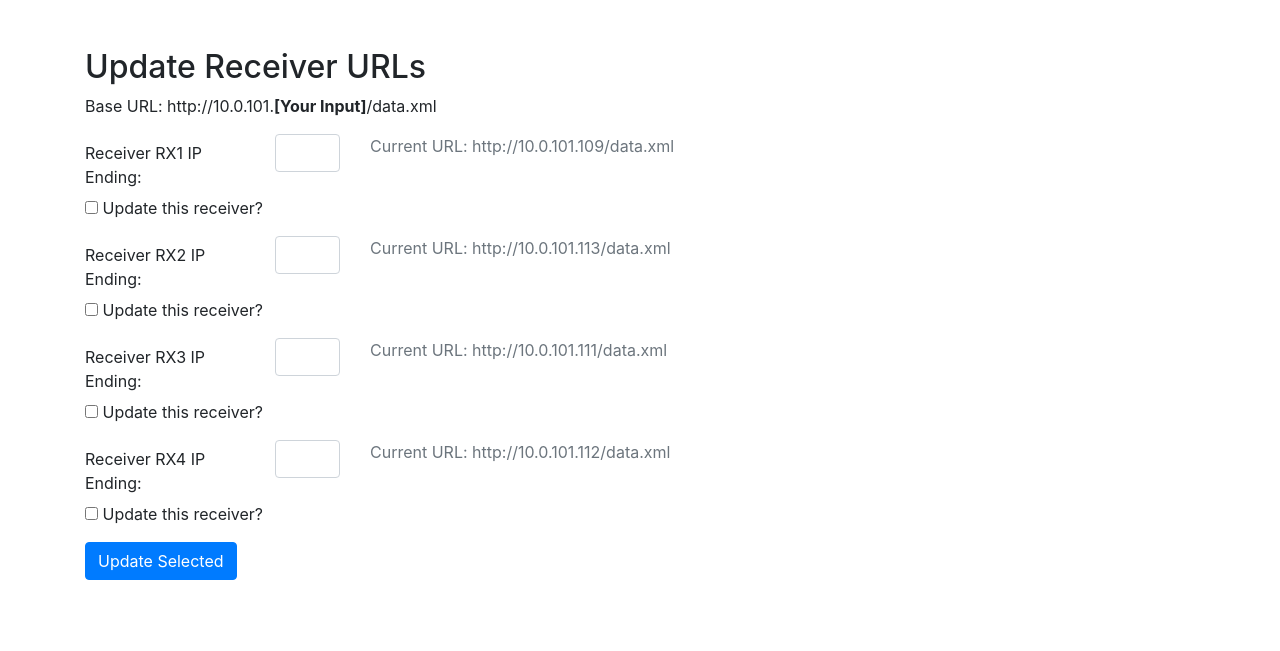
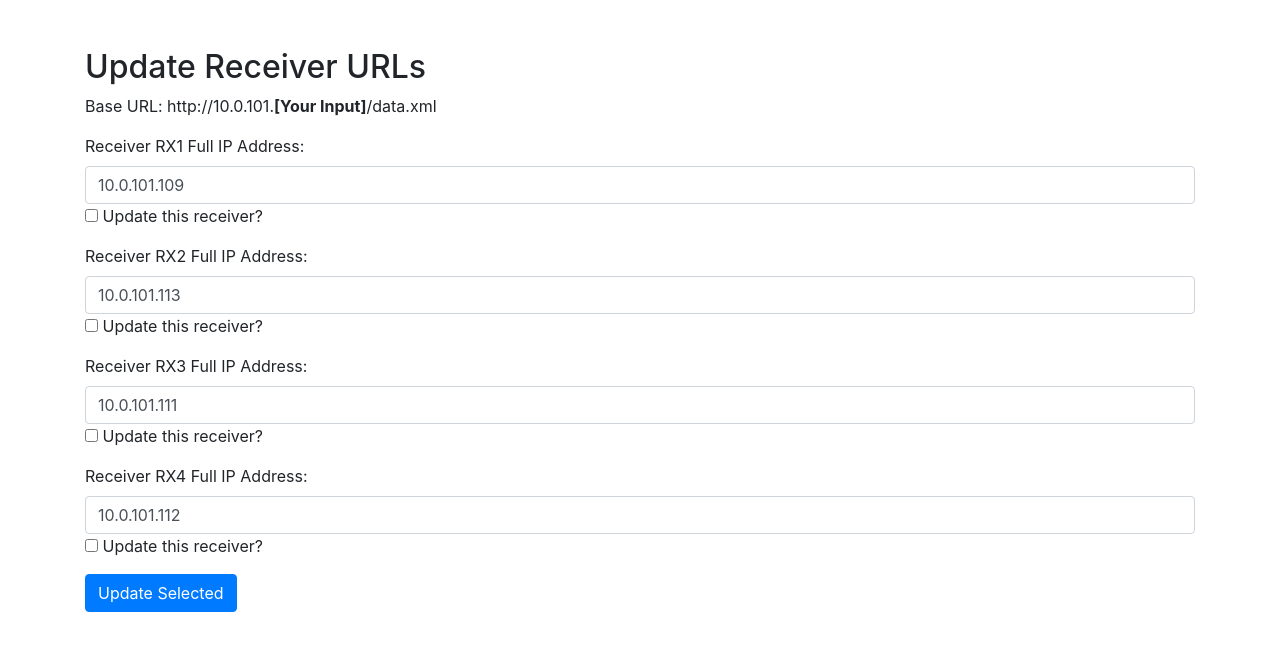
Before and after one commit to ojwilliams/RF-Leveling, a Flask app: page /settings in a window 1280 px wide. Shown: the top 651 px of the page. Run offline with Flask 3, Linux system fonts and the light colour scheme; some libraries are stand-ins or nearby versions.

Commit message:
Change settings to update full IP addresses

```diff
--- a/app.py
+++ b/app.py
@@ -59,6 +59,13 @@ def MER_4(MER4):
         if page.find('name').text == 'DB_DEMOD_MER_4':
             return round(float(page.find('value').text))
 
+"""
+def TRIAX_MODE(TRIAXMODE):
+    for page in TRIAXMODE.findall('parameter'):
+        if page.find('name').text == '':
+            return round(float(page.find('value').text))
+
+"""
 def retrieve_data(receiver_key):
     try:
         with urlopen(receivers[receiver_key]["url"], timeout=0.5) as d:
@@ -103,11 +110,12 @@ def settings():
     if request.method == 'POST':
         for key in receivers:
             if request.form.get(f'{key}_update') == 'yes':
-                ip_ending = request.form.get(f'{key}_url')
-                receivers[key]['url'] = f'http://10.0.101.{ip_ending}/data.xml'
+                full_ip = request.form.get(f'{key}_ip')
+                receivers[key]['url'] = f'http://{full_ip}/data.xml'
         save_to_file()
         return redirect(url_for('settings'))
     return render_template('settings.html', receivers=receivers)
+
 
 if __name__ == '__main__':
     scheduler = BackgroundScheduler()
--- a/templates/settings.html
+++ b/templates/settings.html
@@ -22,25 +22,17 @@
 <div class="container mt-5">
     <h2>Update Receiver URLs</h2>
     <p>Base URL: http://10.0.101.<strong>[Your Input]</strong>/data.xml</p>
-    <form action="/settings" method="post" onsubmit="return padInputValues();">
+    <form action="/settings" method="post">
         {% for key, receiver in receivers.items() %}
-        <div class="form-group row">
-            <label for="{{ key }}_url" class="col-sm-2 col-form-label">Receiver {{ key }} IP Ending:</label>
-            <div class="col-sm-1">
-                <input type="number" class="form-control" id="{{ key }}_url" name="{{ key }}_url" value="{{ receiver.url.split('.')[-2] }}" maxlength="3" min="0" max="255">
-            </div>
-            <div class="col-sm-9">
-                <p class="text-muted">Current URL: {{ receiver.url }}</p>
-            </div>
-            <div class="col-sm-12">
-                <input type="checkbox" id="{{ key }}_update" name="{{ key }}_update" value="yes"> Update this receiver?
-            </div>
+        <div class="form-group">
+            <label for="{{ key }}_ip">Receiver {{ key }} Full IP Address:</label>
+            <input type="text" class="form-control" id="{{ key }}_ip" name="{{ key }}_ip" value="{{ receiver.url.split('//')[1].split('/')[0] }}">
+            <input type="checkbox" id="{{ key }}_update" name="{{ key }}_update" value="yes"> Update this receiver?
         </div>
         {% endfor %}
+        <button type="submit" class="btn btn-primary">Update Selected</button>
+    </form>
 
-        <button type="submit" class="btn btn-primary">Update Selected</button>
-
-    </form>
 </div>
 </body>
 </html>
```
